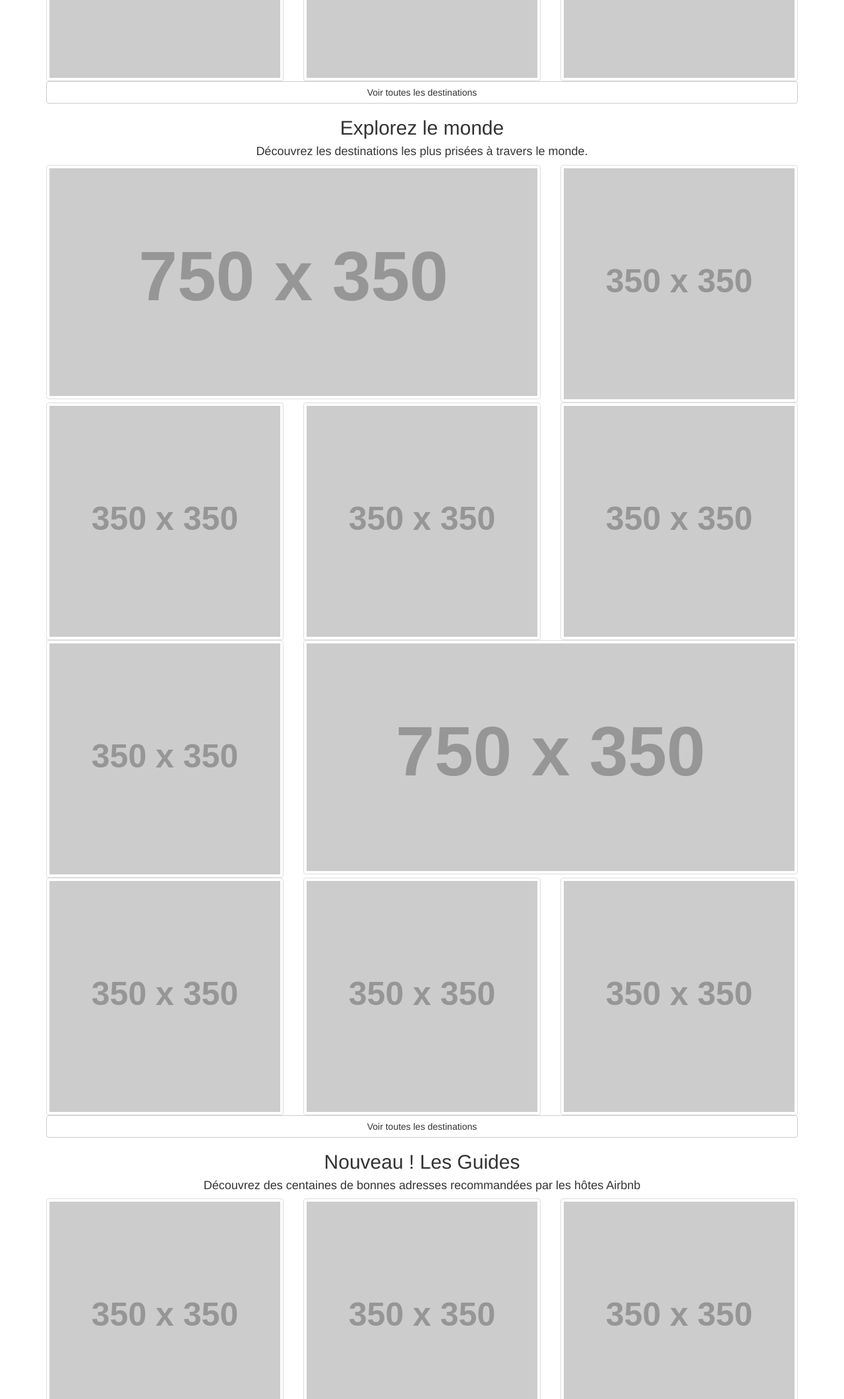
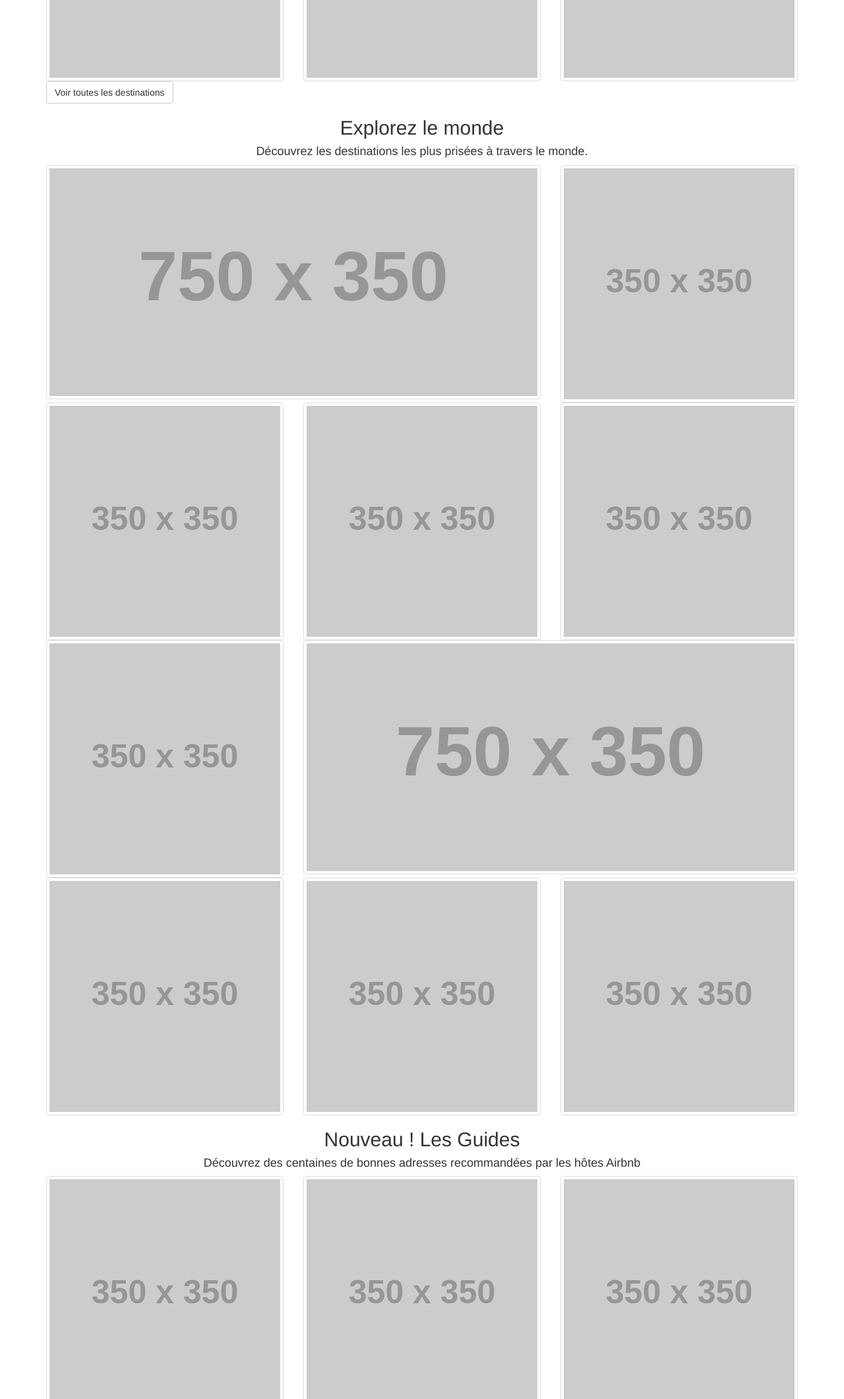
Before and after one commit to Laure-Milian/airbnb_bootstrap, a plain HTML site: page index.html in a window 1280 px wide. Shown: the part 680-2800 px from the top of the page at 66% size. Drawn offline with nearby package versions, Linux system fonts and the light colour scheme; placeholder pictures from the web are drawn by us.

Commit message:
Structure de base de la partie du milieu OK - boutons à améliorer

```diff
--- a/index.html
+++ b/index.html
@@ -45,7 +45,7 @@
 			</div>
 		</div>
 
-		<a class="btn btn-default btn-block" href="#" role="button">Voir toutes les destinations</a>
+		<button type="button" class="btn btn-default">Voir toutes les destinations</button>
 
 	</div>
 
@@ -76,8 +76,6 @@
 			<div class="col-md-4"><img class="img-thumbnail" src="http://placehold.it/350x350"></div>
 		</div>
 
-		<a class="btn btn-default btn-block" href="#" role="button">Voir toutes les destinations</a>
-
 	</div>
 
 	<div class=container>
@@ -97,7 +95,7 @@
 			</div>
 		</div>
 
-		<a class="btn btn-default btn-block" href="#" role="button">Découvrir tous les Guides</a>
+		<button type="button" class="btn btn-default">Découvrir tous les Guides</button>
 
 	</div>
 
```
